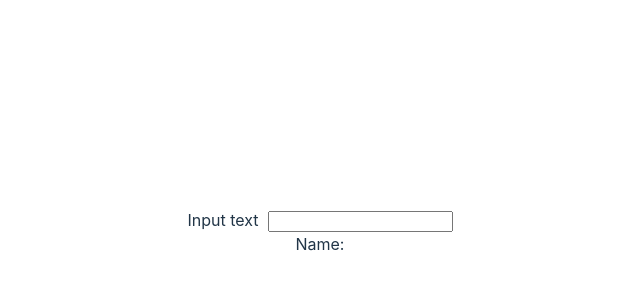
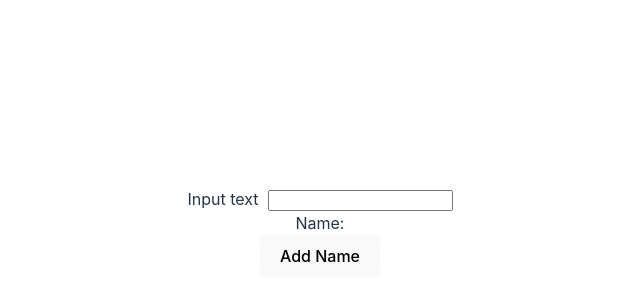
Before and after one commit to Mani007/reactStatesHook, a React (Vite) app in the folder Advance React States/: page / in a window 1280 px wide. Shown: the part 168-468 px from the top of the page, without its empty margins (320-960 px from the left). Built offline with nearby package versions, Linux system fonts and the light colour scheme.

Commit message:
wrong impplementation- not working

```diff
--- a/Advance React States/src/App.jsx
+++ b/Advance React States/src/App.jsx
@@ -54,9 +54,13 @@ function App() {
  const [state, dispatch] = useReducer((state, action) => {
   switch(action.type) {
     case "SET_NAME":
-    //return {...state, name: action.payload}
-    state.name = action.payload
-    return state
+      return {...state, name: action.payload}
+    case "ADD_NAME":
+      return {...state,
+      names: [...state.names, action.payload],
+      name: ""
+    }
+
   }
 
  },{
@@ -67,12 +71,18 @@ function App() {
     <div>
       {/* <Counter/>
       <NameList/> */}
+      <div>
+        {state.names.map((name, index) => {
+                <div key={index}> {name}</div>
+        })}
+      </div>
       <label htmlFor="">Input text &nbsp;</label>
       <input type="text"
       value={state.name}
       onChange={e => dispatch({type: "SET_NAME", payload: e.target.value})}
       />
       <div>Name: {state.name}</div>
+      <button onClick={() => dispatch({type: "ADD_NAME"})}>Add Name</button>
     </div>
   )
 }
```
